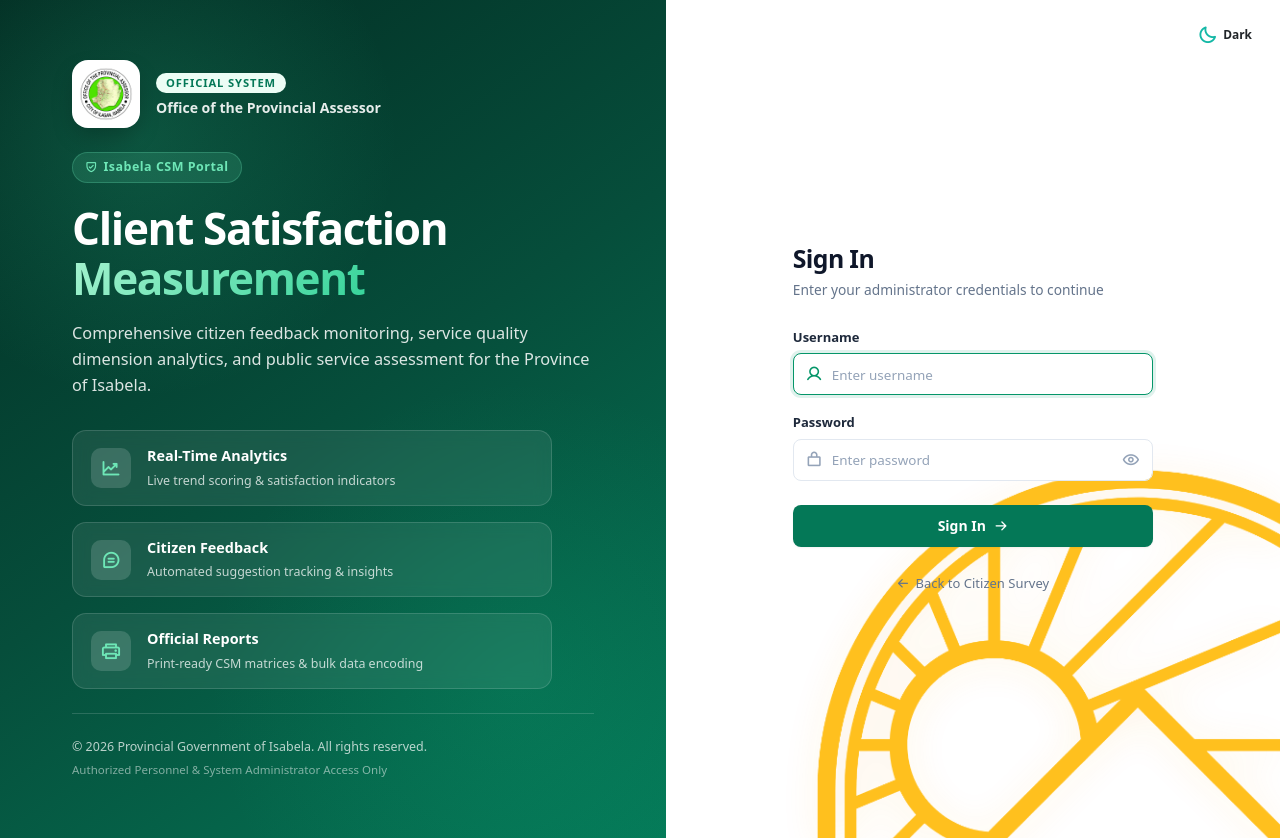
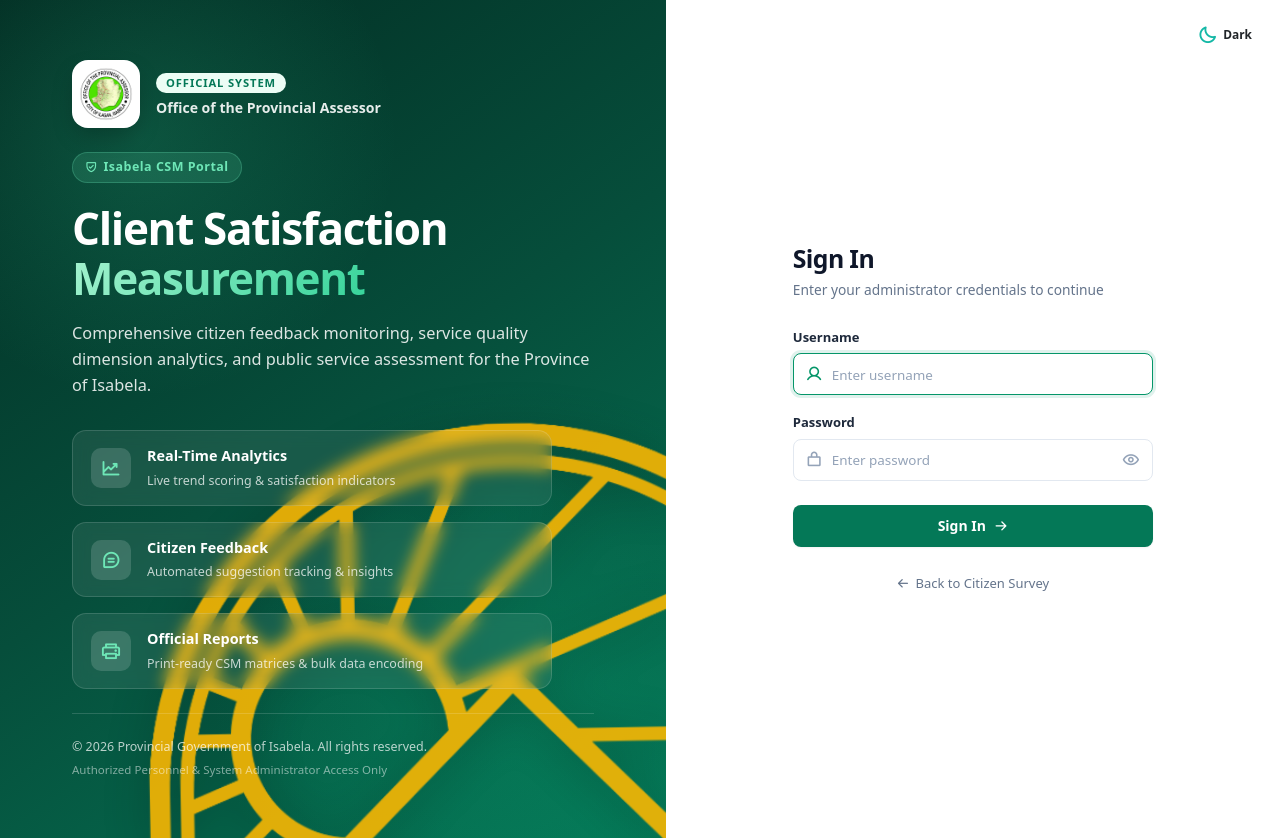
Before and after one commit to LiveKryptiah/pgi.pao.csm, a PHP site: page /login.php in a window 1280 px wide. Run offline with PHP 8.4, Linux system fonts and the light colour scheme; some libraries are stand-ins or nearby versions.

Commit message:
Move greetings sun art from right panel to left branding panel in login.php

```diff
--- a/login.php
+++ b/login.php
@@ -135,6 +135,43 @@ if ($_SERVER["REQUEST_METHOD"] == "POST") {
             right: -160px;
             border-radius: 50%;
             background: radial-gradient(circle, rgba(16, 185, 129, 0.15) 0%, transparent 70%);
+        }
+
+        /* GREETINGS SUN ART (FROM DASHBOARD GREETING SECTION) - ON LEFT BRANDING PANEL */
+        .login-split-left .greetings-sun-art {
+            position: absolute;
+            right: 0;
+            bottom: -5px;
+            height: 52%;
+            max-height: 420px;
+            pointer-events: none;
+            user-select: none;
+            z-index: 1;
+            opacity: 0.88;
+            background: transparent !important;
+            border: none !important;
+            box-shadow: none !important;
+            transition: transform 0.4s cubic-bezier(0.34, 1.56, 0.64, 1), opacity 0.3s ease;
+        }
+
+        .login-split-left .greetings-sun-img {
+            height: 100%;
+            width: auto;
+            object-fit: contain;
+            background: transparent !important;
+            border: none !important;
+            box-shadow: none !important;
+            filter: drop-shadow(0 4px 24px rgba(0, 0, 0, 0.25));
+            transition: transform 0.4s cubic-bezier(0.34, 1.56, 0.64, 1);
+        }
+
+        .login-split-left:hover .greetings-sun-img {
+            transform: scale(1.03) rotate(-1deg);
+        }
+
+        [data-bs-theme="dark"] .login-split-left .greetings-sun-art {
+            opacity: 0.75;
+            filter: drop-shadow(0 0 30px rgba(245, 158, 11, 0.2));
         }
 
         .login-left-content {
@@ -283,59 +320,15 @@ if ($_SERVER["REQUEST_METHOD"] == "POST") {
             align-items: center;
             padding: 48px 32px;
             position: relative;
-            overflow: hidden;
         }
 
         [data-bs-theme="dark"] .login-split-right {
             background: #07110c;
         }
 
-        /* GREETINGS SUN ART (FROM DASHBOARD GREETING SECTION) */
-        .login-sun-art,
-        .login-split-right .greetings-sun-art {
-            position: absolute;
-            right: 0;
-            bottom: -5px;
-            height: 52%;
-            max-height: 380px;
-            pointer-events: none;
-            user-select: none;
-            z-index: 1;
-            opacity: 0.88;
-            background: transparent !important;
-            border: none !important;
-            box-shadow: none !important;
-            transition: transform 0.4s cubic-bezier(0.34, 1.56, 0.64, 1), opacity 0.3s ease;
-        }
-
-        .login-sun-img,
-        .login-split-right .greetings-sun-img {
-            height: 100%;
-            width: auto;
-            object-fit: contain;
-            background: transparent !important;
-            border: none !important;
-            box-shadow: none !important;
-            filter: drop-shadow(0 4px 20px rgba(245, 158, 11, 0.12));
-            transition: transform 0.4s cubic-bezier(0.34, 1.56, 0.64, 1);
-        }
-
-        .login-split-right:hover .login-sun-img,
-        .login-split-right:hover .greetings-sun-img {
-            transform: scale(1.02) rotate(-0.5deg);
-        }
-
-        [data-bs-theme="dark"] .login-sun-art,
-        [data-bs-theme="dark"] .login-split-right .greetings-sun-art {
-            opacity: 0.45;
-            filter: drop-shadow(0 0 25px rgba(245, 158, 11, 0.22));
-        }
-
         .login-form-container {
             width: 100%;
             max-width: 360px;
-            position: relative;
-            z-index: 2;
             animation: formFadeIn 0.35s cubic-bezier(0.16, 1, 0.3, 1) backwards;
         }
 
@@ -588,12 +581,11 @@ if ($_SERVER["REQUEST_METHOD"] == "POST") {
                 min-height: auto;
                 padding: 40px 24px 60px;
             }
-            .login-sun-art,
-            .login-split-right .greetings-sun-art {
-                opacity: 0.22;
+            .login-split-left .greetings-sun-art {
+                opacity: 0.25;
                 right: -25px;
                 bottom: -15px;
-                height: 38%;
+                height: 70%;
                 max-height: 220px;
             }
         }
@@ -610,6 +602,10 @@ if ($_SERVER["REQUEST_METHOD"] == "POST") {
     <!-- LEFT: FULL SCREEN BACKGROUND & BRANDING -->
     <aside class="login-split-left">
         <div class="login-left-bg-art" aria-hidden="true"></div>
+        <!-- GREETINGS SUN ART (FROM DASHBOARD GREETING SECTION) -->
+        <div class="greetings-sun-art" aria-hidden="true">
+            <img src="greetings_sun_topleft.png" alt="" class="greetings-sun-img">
+        </div>
         <div class="login-left-content">
             <!-- Header Brand -->
             <div class="login-left-header">
@@ -674,11 +670,6 @@ if ($_SERVER["REQUEST_METHOD"] == "POST") {
             <i class="ph-bold ph-sun fs-5 theme-icon-sun d-none"></i>
             <span class="theme-label small d-none d-sm-inline fw-semibold">Dark</span>
         </button>
-
-        <!-- GREETINGS SUN ART (FROM DASHBOARD GREETING SECTION) -->
-        <div class="greetings-sun-art login-sun-art" aria-hidden="true">
-            <img src="greetings_sun_topleft.png" alt="Greeting Sun" class="greetings-sun-img login-sun-img">
-        </div>
 
         <div class="login-form-container">
             <!-- Mobile Brand Header (shown only on small screens) -->
```
